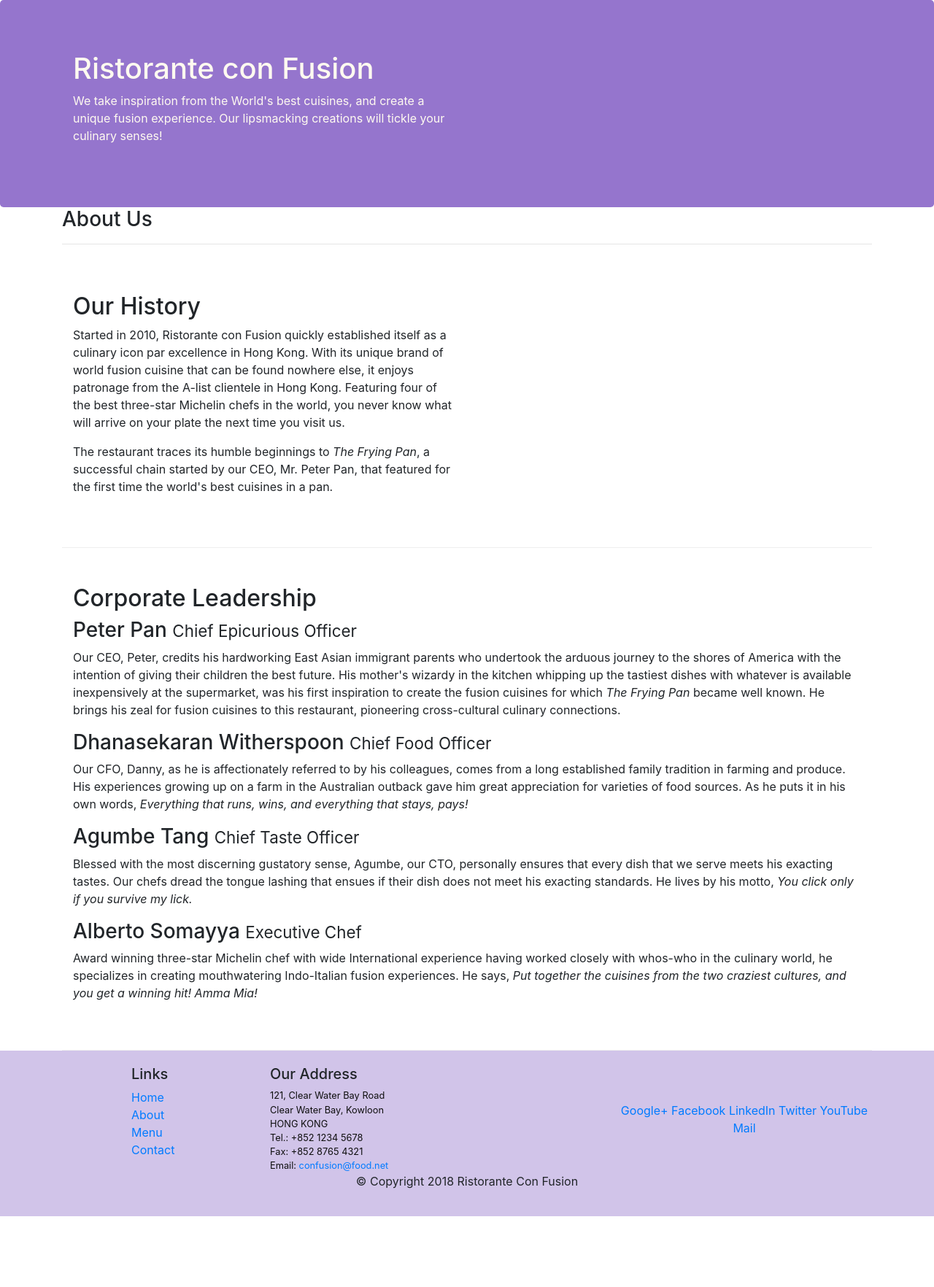
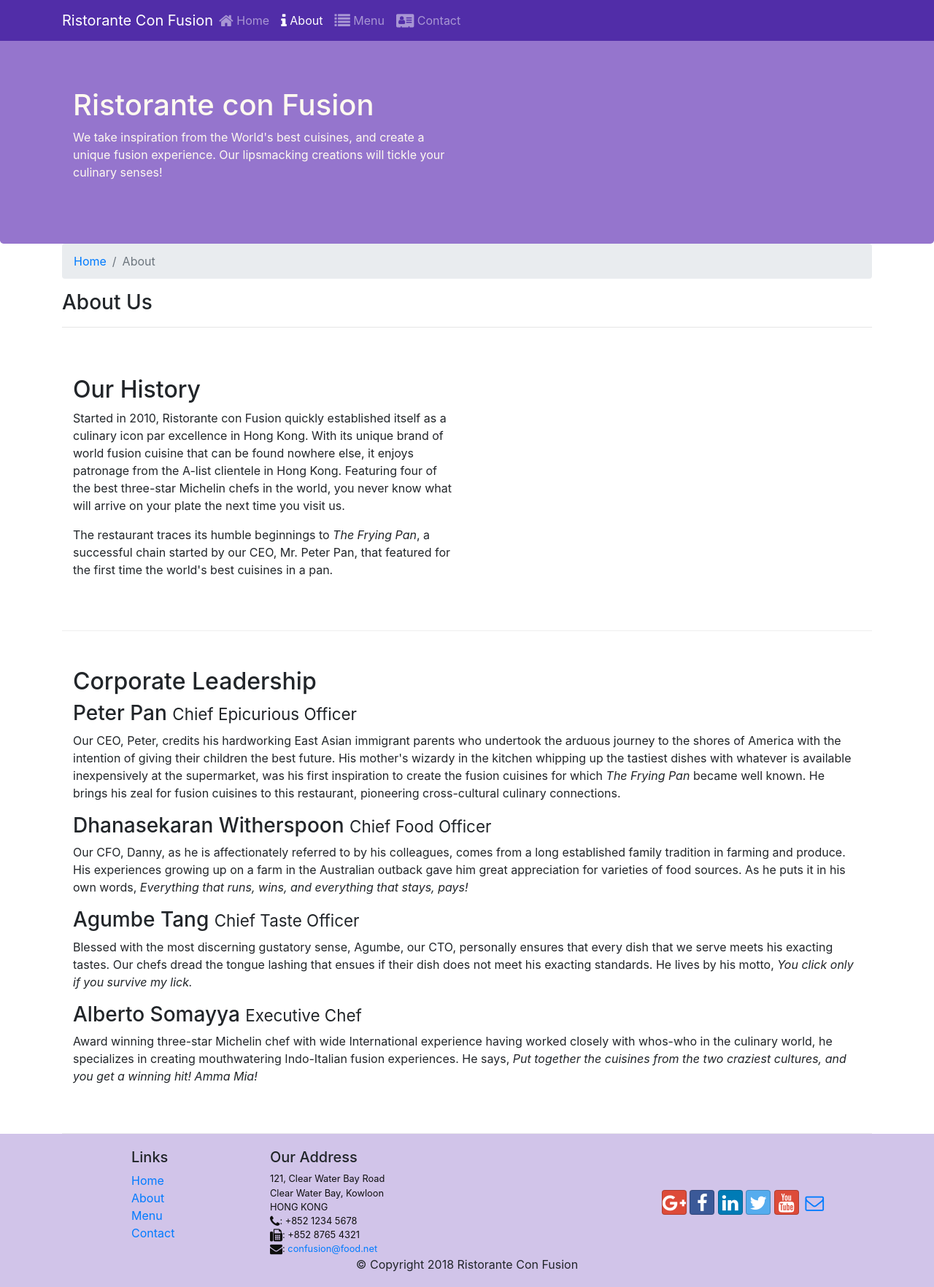
Before and after one commit to kc1812/bootstrap-test, a website: page aboutus.html in a window 1280 px wide. Shown: the whole page at 73% size. Before the commit the page ends 1667 px from the top, so only its background shows below. Drawn offline with nearby package versions, Linux system fonts and the light colour scheme.

Commit message:
icon fonts and navigation

```diff
--- a/aboutus.html
+++ b/aboutus.html
@@ -9,19 +9,38 @@
 
     <!-- Bootstrap CSS -->
     <link rel="stylesheet" href="node_modules/bootstrap/dist/css/bootstrap.min.css">
+    <link rel="stylesheet" href="node_modules/font-awesome/css/font-awesome.min.css">
+    <link rel="stylesheet" href="node_modules/bootstrap-social/bootstrap-social.css">
     <link rel="stylesheet" href="css/styles.css">
     <title>Ristorante Con Fusion: About Us</title>
 
 </head>
 
 <body>
+    <nav class="navbar navbar-dark navbar-expand-sm fixed-top">
 
+        <div class="container">
+            <button class="navbar-toggler" type="button" data-toggle="collapse" data-target="#Navbar">
+                <span class="navbar-toggler-icon"></span>
+            </button>
+            <a class="navbar-brand mr-auto" href="#">Ristorante Con Fusion</a>
+            <div class="collapse navbar-collapse " id="Navbar">
+                <ul class="navbar-nav mr-auto">
+                    <li class="nav-item"><a class="nav-link" href="./index.html"><span class="fa fa-home fa-lg"></span> Home</a></li>
+                    <li class="nav-item active"><a class="nav-link" href="#"><span class="fa fa-info fa-lg"></span> About</a></li>
+                    <li class="nav-item"><a class="nav-link" href="#"><span class="fa fa-list fa-lg"></span> Menu</a></li>
+                    <li class="nav-item"><a class="nav-link" href="#"><span class="fa fa-address-card fa-lg"></span> Contact</a></li>
+                </ul>
+            </div>
+        </div>
+    </nav>
     <header class="jumbotron">
         <div class="container">
             <div class="row row-header">
                 <div class="col-12 col-sm-6">
                     <h1>Ristorante con Fusion</h1>
-                    <p>We take inspiration from the World's best cuisines, and create a unique fusion experience. Our lipsmacking creations will tickle your culinary senses!</p>
+                    <p>We take inspiration from the World's best cuisines, and create a unique fusion experience. Our
+                        lipsmacking creations will tickle your culinary senses!</p>
                 </div>
                 <div class="col-12 col-sm">
                 </div>
@@ -30,6 +49,10 @@
     </header>
 
     <div class="container">
+        <ol class="col-12 breadcrumb">
+            <li class="breadcrumb-item"><a href="./index.html">Home</a></li>
+            <li class="breadcrumb-item active">About</li>
+        </ol>
         <div class="row">
             <div class="col-12">
                 <h3>About Us</h3>
@@ -40,8 +63,13 @@
         <div class="row row-content">
             <div class="col-12 col-sm-6">
                 <h2>Our History</h2>
-                <p>Started in 2010, Ristorante con Fusion quickly established itself as a culinary icon par excellence in Hong Kong. With its unique brand of world fusion cuisine that can be found nowhere else, it enjoys patronage from the A-list clientele in Hong Kong.  Featuring four of the best three-star Michelin chefs in the world, you never know what will arrive on your plate the next time you visit us.</p>
-                <p>The restaurant traces its humble beginnings to <em>The Frying Pan</em>, a successful chain started by our CEO, Mr. Peter Pan, that featured for the first time the world's best cuisines in a pan.</p>
+                <p>Started in 2010, Ristorante con Fusion quickly established itself as a culinary icon par excellence
+                    in Hong Kong. With its unique brand of world fusion cuisine that can be found nowhere else, it
+                    enjoys patronage from the A-list clientele in Hong Kong. Featuring four of the best three-star
+                    Michelin chefs in the world, you never know what will arrive on your plate the next time you visit
+                    us.</p>
+                <p>The restaurant traces its humble beginnings to <em>The Frying Pan</em>, a successful chain started by
+                    our CEO, Mr. Peter Pan, that featured for the first time the world's best cuisines in a pan.</p>
             </div>
             <div class="col-12 col-sm">
             </div>
@@ -52,13 +80,27 @@
             <div class="col-12">
                 <h2>Corporate Leadership</h2>
                 <h3>Peter Pan <small>Chief Epicurious Officer</small></h3>
-                <p class="d-none d-sm-block">Our CEO, Peter, credits his hardworking East Asian immigrant parents who undertook the arduous journey to the shores of America with the intention of giving their children the best future. His mother's wizardy in the kitchen whipping up the tastiest dishes with whatever is available inexpensively at the supermarket, was his first inspiration to create the fusion cuisines for which <em>The Frying Pan</em> became well known. He brings his zeal for fusion cuisines to this restaurant, pioneering cross-cultural culinary connections.</p>
+                <p class="d-none d-sm-block">Our CEO, Peter, credits his hardworking East Asian immigrant parents who
+                    undertook the arduous journey to the shores of America with the intention of giving their children
+                    the best future. His mother's wizardy in the kitchen whipping up the tastiest dishes with whatever
+                    is available inexpensively at the supermarket, was his first inspiration to create the fusion
+                    cuisines for which <em>The Frying Pan</em> became well known. He brings his zeal for fusion cuisines
+                    to this restaurant, pioneering cross-cultural culinary connections.</p>
                 <h3>Dhanasekaran Witherspoon <small>Chief Food Officer</small></h3>
-                <p class="d-none d-sm-block">Our CFO, Danny, as he is affectionately referred to by his colleagues, comes from a long established family tradition in farming and produce. His experiences growing up on a farm in the Australian outback gave him great appreciation for varieties of food sources. As he puts it in his own words, <em>Everything that runs, wins, and everything that stays, pays!</em></p>
+                <p class="d-none d-sm-block">Our CFO, Danny, as he is affectionately referred to by his colleagues,
+                    comes from a long established family tradition in farming and produce. His experiences growing up on
+                    a farm in the Australian outback gave him great appreciation for varieties of food sources. As he
+                    puts it in his own words, <em>Everything that runs, wins, and everything that stays, pays!</em></p>
                 <h3>Agumbe Tang <small>Chief Taste Officer</small></h3>
-                <p class="d-none d-sm-block">Blessed with the most discerning gustatory sense, Agumbe, our CTO, personally ensures that every dish that we serve meets his exacting tastes. Our chefs dread the tongue lashing that ensues if their dish does not meet his exacting standards. He lives by his motto, <em>You click only if you survive my lick.</em></p>
+                <p class="d-none d-sm-block">Blessed with the most discerning gustatory sense, Agumbe, our CTO,
+                    personally ensures that every dish that we serve meets his exacting tastes. Our chefs dread the
+                    tongue lashing that ensues if their dish does not meet his exacting standards. He lives by his
+                    motto, <em>You click only if you survive my lick.</em></p>
                 <h3>Alberto Somayya <small>Executive Chef</small></h3>
-                <p class="d-none d-sm-block">Award winning three-star Michelin chef with wide International experience having worked closely with whos-who in the culinary world, he specializes in creating mouthwatering Indo-Italian fusion experiences. He says, <em>Put together the cuisines from the two craziest cultures, and you get a winning hit! Amma Mia!</em></p>
+                <p class="d-none d-sm-block">Award winning three-star Michelin chef with wide International experience
+                    having worked closely with whos-who in the culinary world, he specializes in creating mouthwatering
+                    Indo-Italian fusion experiences. He says, <em>Put together the cuisines from the two craziest
+                        cultures, and you get a winning hit! Amma Mia!</em></p>
             </div>
         </div>
 
@@ -70,7 +112,7 @@
                 <div class="col-4 offset-1 col-sm-2">
                     <h5>Links</h5>
                     <ul class="list-unstyled">
-                        <li><a href="#">Home</a></li>
+                        <li><a href="./index.html">Home</a></li>
                         <li><a href="#">About</a></li>
                         <li><a href="#">Menu</a></li>
                         <li><a href="#">Contact</a></li>
@@ -82,19 +124,19 @@
                         121, Clear Water Bay Road<br>
                         Clear Water Bay, Kowloon<br>
                         HONG KONG<br>
-		              Tel.: +852 1234 5678<br>
-		              Fax: +852 8765 4321<br>
-		              Email: <a href="mailto:confusion@food.net">confusion@food.net</a>
+                        <i class="fa fa-phone fa-lg"></i>: +852 1234 5678<br>
+                        <i class="fa fa-fax fa-lg"></i>: +852 8765 4321<br>
+                        <i class="fa fa-envelope fa-lg"></i>: <a href="mailto:confusion@food.net">confusion@food.net</a>
                     </address>
                 </div>
                 <div class="col-12 col-sm-4 align-self-center">
                     <div class="text-center">
-                        <a href="http://google.com/+">Google+</a>
-                        <a href="http://www.facebook.com/profile.php?id=">Facebook</a>
-                        <a href="http://www.linkedin.com/in/">LinkedIn</a>
-                        <a href="http://twitter.com/">Twitter</a>
-                        <a href="http://youtube.com/">YouTube</a>
-                        <a href="mailto:">Mail</a>
+                        <a class="btn btn-social-icon btn-google" href="http://google.com/+"><i class="fa fa-google-plus fa-lg"></i></a>
+                        <a class="btn btn-social-icon btn-facebook" href="http://www.facebook.com/profile.php?id="><i class="fa fa-facebook fa-lg"></i></a>
+                        <a class="btn btn-social-icon btn-linkedin" href="http://www.linkedin.com/in/"><i class="fa fa-linkedin fa-lg"></i></a>
+                        <a class="btn btn-social-icon btn-twitter" href="http://twitter.com/"><i class="fa fa-twitter fa-lg"></i></a>
+                        <a class="btn btn-social-icon btn-google" href="http://youtube.com/"><i class="fa fa-youtube fa-lg"></i></a>
+                        <a class="btn btn-social-icon" href="mailto:"><i class="fa fa-envelope-o fa-lg"></i></a>
                     </div>
                 </div>
             </div>
--- a/css/styles.css
+++ b/css/styles.css
@@ -26,3 +26,11 @@ address{
     margin:0px;
     color:#0f0f0f;
 }
+body{
+    padding:50px 0px 0px 0px;
+    z-index:0;
+}
+
+.navbar-dark {
+     background-color: #512DA8;
+}
--- a/package.json
+++ b/package.json
@@ -15,6 +15,8 @@
   },
   "dependencies": {
     "bootstrap": "^4.0.0",
+    "bootstrap-social": "^5.1.1",
+    "font-awesome": "^4.7.0",
     "jquery": "^3.3.1",
     "popper.js": "^1.12.9"
   }
```
Also changed, not shown: index.html (+40 -17 lines), 1 other file. Lines whose indentation alone changed are shown as unchanged.
